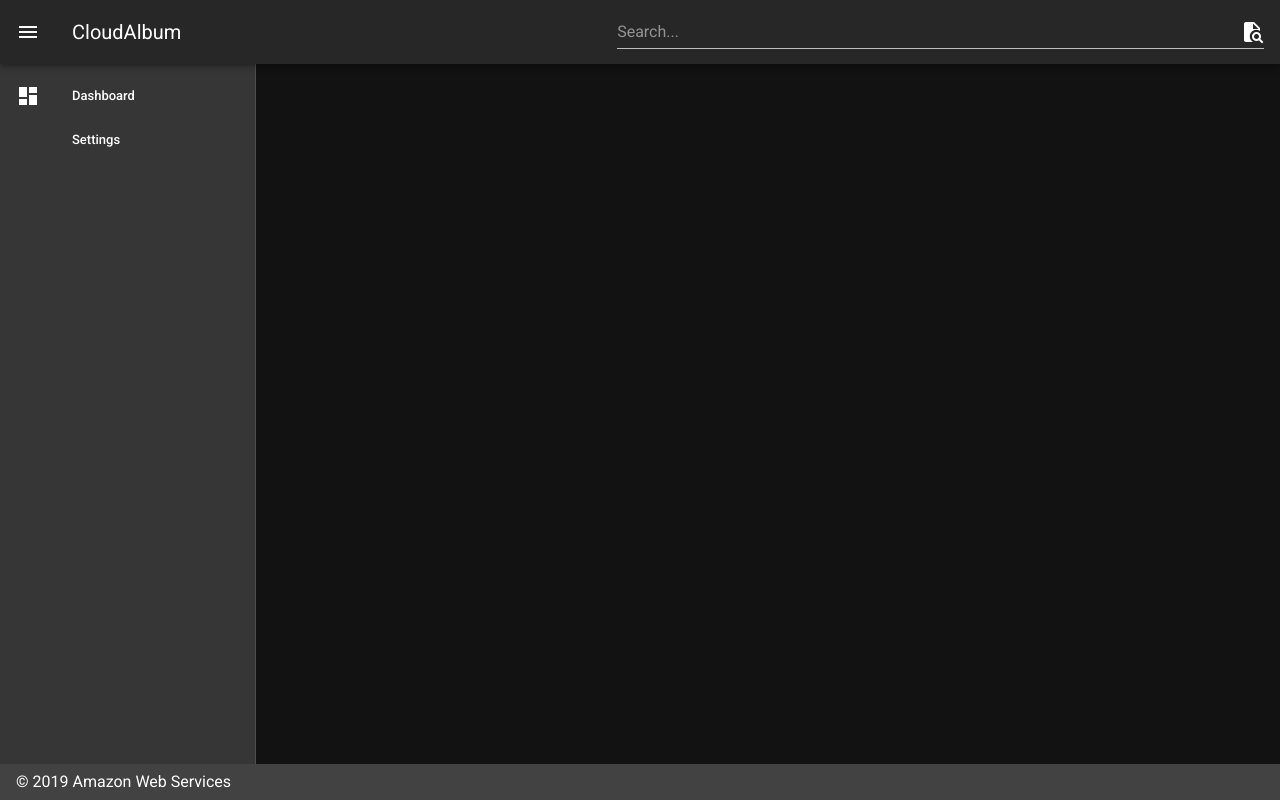
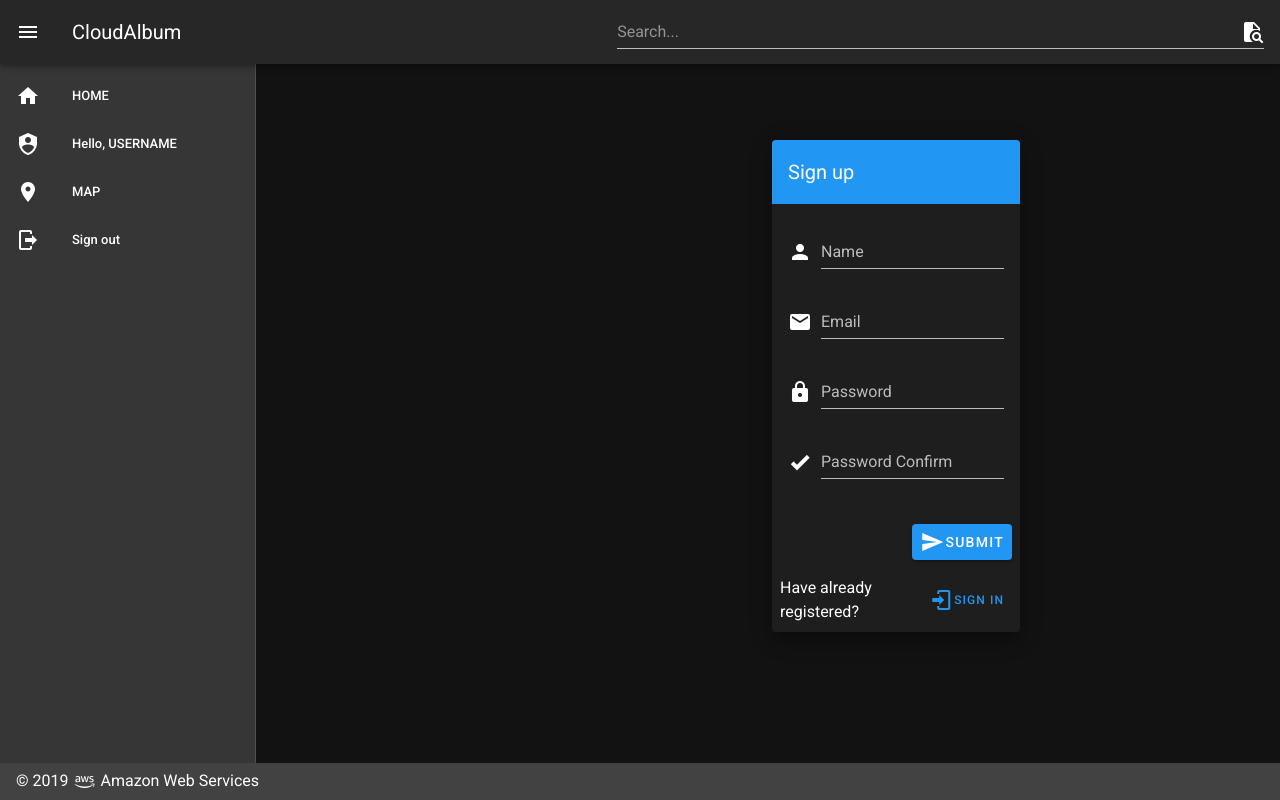
Before and after one commit to winterishere/vue-vuetify-app, a Vue app: page /users/signup in a window 1280 px wide. Built offline with nearby package versions, Linux system fonts and the light colour scheme.

Commit message:
Fix initial front end structures.

```diff
--- a/src/components/HelloWorld.vue
+++ /dev/null
@@ -1,73 +0,0 @@
-<template>
-  <v-container>
-    <v-layout
-      text-center
-      wrap
-    >
-
-      <v-flex mb-4>
-        <h1 class="display-2 font-weight-bold mb-3">
-          CloudAlbum
-        </h1>
-      </v-flex>
-
-    </v-layout>
-  </v-container>
-</template>
-
-<script>
-export default {
-  data: () => ({
-    ecosystem: [
-      {
-        text: 'vuetify-loader',
-        href: 'https://github.com/vuetifyjs/vuetify-loader'
-      },
-      {
-        text: 'github',
-        href: 'https://github.com/vuetifyjs/vuetify'
-      },
-      {
-        text: 'awesome-vuetify',
-        href: 'https://github.com/vuetifyjs/awesome-vuetify'
-      }
-    ],
-    importantLinks: [
-      {
-        text: 'Documentation',
-        href: 'https://vuetifyjs.com'
-      },
-      {
-        text: 'Chat',
-        href: 'https://community.vuetifyjs.com'
-      },
-      {
-        text: 'Made with Vuetify',
-        href: 'https://madewithvuejs.com/vuetify'
-      },
-      {
-        text: 'Twitter',
-        href: 'https://twitter.com/vuetifyjs'
-      },
-      {
-        text: 'Articles',
-        href: 'https://medium.com/vuetify'
-      }
-    ],
-    whatsNext: [
-      {
-        text: 'Explore components',
-        href: 'https://vuetifyjs.com/components/api-explorer'
-      },
-      {
-        text: 'Select a layout',
-        href: 'https://vuetifyjs.com/layout/pre-defined'
-      },
-      {
-        text: 'Frequently Asked Questions',
-        href: 'https://vuetifyjs.com/getting-started/frequently-asked-questions'
-      }
-    ]
-  })
-}
-</script>
--- a/src/components/layout/LayoutFooter.vue
+++ b/src/components/layout/LayoutFooter.vue
@@ -3,7 +3,7 @@
     color="secondary"
     app
   >
-    <span class="white--text">&copy; 2019 Amazon Web Services</span>
+    <span class="white--text">&copy; 2019 <v-icon>mdi-aws</v-icon> Amazon Web Services</span>
   </v-footer>
 </template>
 
--- a/src/components/layout/LayoutHeader.vue
+++ b/src/components/layout/LayoutHeader.vue
@@ -8,20 +8,40 @@
       <v-list dense>
         <v-list-item @click="">
           <v-list-item-action>
-            <v-icon>mdi-view-dashboard</v-icon>
+            <v-icon>mdi-home</v-icon>
           </v-list-item-action>
           <v-list-item-content>
-            <v-list-item-title>Dashboard</v-list-item-title>
+            <v-list-item-title>HOME</v-list-item-title>
           </v-list-item-content>
         </v-list-item>
+
         <v-list-item @click="">
           <v-list-item-action>
-            <v-icon>mdi-settings</v-icon>
+            <v-icon>mdi-shield-account</v-icon>
           </v-list-item-action>
           <v-list-item-content>
-            <v-list-item-title>Settings</v-list-item-title>
+            <v-list-item-title>Hello, USERNAME</v-list-item-title>
           </v-list-item-content>
         </v-list-item>
+
+        <v-list-item @click="">
+          <v-list-item-action>
+            <v-icon>mdi-map-marker</v-icon>
+          </v-list-item-action>
+          <v-list-item-content>
+            <v-list-item-title>MAP</v-list-item-title>
+          </v-list-item-content>
+        </v-list-item>
+
+        <v-list-item @click="">
+          <v-list-item-action>
+            <v-icon>mdi-logout</v-icon>
+          </v-list-item-action>
+          <v-list-item-content>
+            <v-list-item-title>Sign out</v-list-item-title>
+          </v-list-item-content>
+        </v-list-item>
+
       </v-list>
     </v-navigation-drawer>
 
--- a/src/plugins/vuetify.js
+++ b/src/plugins/vuetify.js
@@ -10,6 +10,6 @@ export default new Vuetify({
   },
 
   theme: {
-    dark: true,
+    dark: true
   },
 })
--- a/src/router.js
+++ b/src/router.js
@@ -1,7 +1,8 @@
 import Vue from 'vue'
 import Router from 'vue-router'
 import Home from './views/Home.vue'
-import Auth from "./views/Auth"
+import Signin from "./views/Signin.vue"
+import Signup from "./views/Signup.vue"
 
 Vue.use(Router)
 
@@ -15,9 +16,14 @@ export default new Router({
       component: Home
     },
     {
-      path: '/auth',
-      name: 'auth',
-      component: Auth
+      path: '/users/signin',
+      name: 'signin',
+      component: Signin
+    },
+    {
+      path: '/users/signup',
+      name: 'signup',
+      component: Signup
     }
   ]
 })
--- a/src/views/Home.vue
+++ b/src/views/Home.vue
@@ -1,13 +1,13 @@
 <template>
-  <HelloWorld />
+  <Signin />
 </template>
 
 <script>
-import HelloWorld from '../components/HelloWorld'
+import Signin from './Signin.vue'
 
 export default {
   components: {
-    HelloWorld
+    Signin
   }
 }
 </script>
--- a/src/views/Auth.vue
+++ b/src/views/Signin.vue
@@ -19,7 +19,7 @@
               dark
               flat
             >
-              <v-toolbar-title>Login</v-toolbar-title>
+              <v-toolbar-title>Sign in</v-toolbar-title>
               <v-spacer></v-spacer>
             </v-toolbar>
             <v-card-text>
@@ -42,7 +42,12 @@
             </v-card-text>
             <v-card-actions>
               <v-spacer></v-spacer>
-              <v-btn color="primary">Login</v-btn>
+              <v-btn color="primary"><v-icon>mdi-send</v-icon> Submit</v-btn>
+            </v-card-actions>
+            <v-card-actions>
+              <v-spacer></v-spacer>
+              Not yet registered?
+              <v-btn text small href="/users/signup" color="primary"><v-icon>mdi-account-plus</v-icon>Sign up</v-btn>
             </v-card-actions>
           </v-card>
         </v-flex>
@@ -53,7 +58,7 @@
 
 <script>
 	export default {
-		name: "Auth",
+		name: "Signin",
 	  props: {
 		  source: String,
 	  }
--- /dev/null
+++ b/src/views/Signup.vue
@@ -0,0 +1,86 @@
+<template>
+  <v-content>
+    <v-container
+      fluid
+      fill-height
+    >
+      <v-layout
+        align-center
+        justify-center
+      >
+        <v-flex
+          xs12
+          sm8
+          md4
+        >
+          <v-card class="elevation-12">
+            <v-toolbar
+              color="primary"
+              dark
+              flat
+            >
+              <v-toolbar-title>Sign up</v-toolbar-title>
+              <v-spacer></v-spacer>
+            </v-toolbar>
+            <v-card-text>
+              <v-form>
+                <v-text-field
+                  i="name"
+                  label="Name"
+                  name="name"
+                  prepend-icon="mdi-account"
+                  type="text"
+                ></v-text-field>
+
+                <v-text-field
+                  id="email"
+                  label="Email"
+                  name="email"
+                  prepend-icon="mdi-email"
+                  type="text"
+                ></v-text-field>
+
+                <v-text-field
+                  id="password"
+                  label="Password"
+                  name="password"
+                  prepend-icon="mdi-lock"
+                  type="password"
+                ></v-text-field>
+
+                <v-text-field
+                  id="password-confirm"
+                  label="Password Confirm"
+                  name="password-confirm"
+                  prepend-icon="mdi-check-bold"
+                  type="password"
+                ></v-text-field>
+
+
+              </v-form>
+            </v-card-text>
+            <v-card-actions>
+              <v-spacer></v-spacer>
+              <v-btn color="primary"><v-icon>mdi-send</v-icon> Submit</v-btn>
+            </v-card-actions>
+            <v-card-actions>
+              <v-spacer></v-spacer>
+              Have already registered?
+              <v-btn text small href="/users/signin" color="primary"><v-icon>mdi-login</v-icon>Sign in</v-btn>
+            </v-card-actions>
+          </v-card>
+        </v-flex>
+      </v-layout>
+    </v-container>
+  </v-content>
+</template>
+
+<script>
+    export default {
+        name: "Signup"
+    }
+</script>
+
+<style scoped>
+
+</style>
```
Also changed, not shown: src/components/layout/LayoutDark.vue (deleted, +0 -111 lines).
